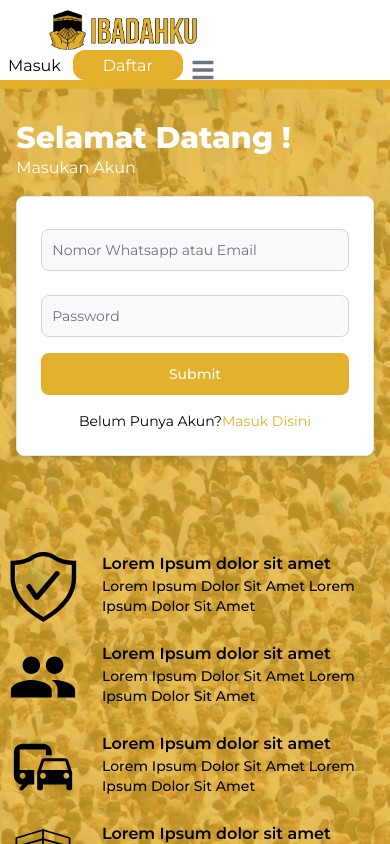
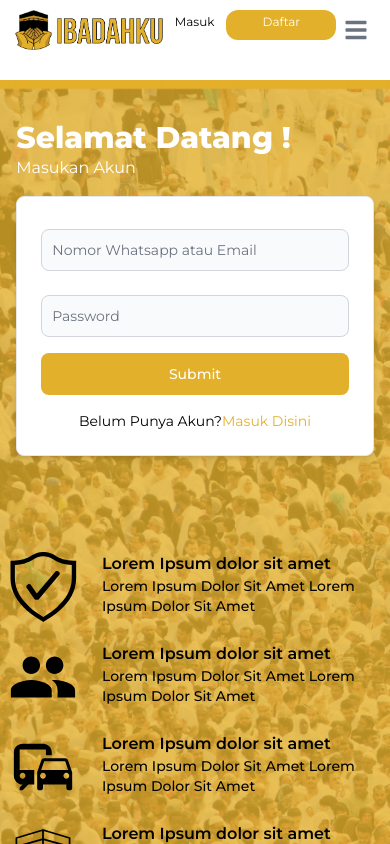
Before and after one commit to fikriymnn/umr-web, a Next.js app: page /login in a window 390 px wide. Shown: the top 844 px of the page. Built offline with nearby package versions, Linux system fonts and the light colour scheme.

Commit message:
navbar adjusment

```diff
--- a/src/components/navbar.jsx
+++ b/src/components/navbar.jsx
@@ -6,13 +6,8 @@ import Image from "next/image";
 export default function CustomNavbar() {
   return (
     <Navbar fluid rounded className="h-[80px]">
-      <Navbar.Brand href="/" className="ml-10">
-        {/* <img
-          alt="Flowbite React Logo"
-          className="mr-3 h-6 sm:h-9"
-          src="/favicon.svg"
-        /> */}
-        {/* <span className="self-center whitespace-nowrap text-3xl font-bold dark:text-white ml-10">
+      <Navbar.Brand href="/" className="md:ml-10 sm:ml-10 mx-auto">
+        {/* <span className="text-center whitespace-nowrap text-3xl font-bold dark:text-white ml-10">
           UmrohYuk
         </span> */}
         <Image
@@ -22,22 +17,24 @@ export default function CustomNavbar() {
           height={150}
         />
       </Navbar.Brand>
-      <div className="flex md:order-2 mr-10">
+      <div className="flex md:order-2 md:mr-10 mx-auto">
         <a href="/login">
-          <p className="pt-1 pe-3 hover:text-[#E3B02B]">Masuk</p>
+          <p className="pt-1 pe-3 md:text-base sm:text-base text-xs hover:text-[#E3B02B]">
+            Masuk
+          </p>
         </a>
         <a href="/register">
-          <div className="text-center bg-[#E3B02B] hover:bg-white text-white hover:text-[#E3B02B] w-[110px] h-[30px] rounded-xl">
+          <div className="text-center bg-[#E3B02B] hover:bg-white text-white md:text-base sm:text-base text-xs hover:text-[#E3B02B] w-[110px] h-[30px] rounded-xl">
             <p className="pt-1">Daftar</p>
           </div>
         </a>
         <Navbar.Toggle />
       </div>
 
-      <Navbar.Collapse>
+      <Navbar.Collapse className="z-50 bg-white">
         <Navbar.Link href="/package">
           <div className="flex">
-            <div className="w-2/12">
+            <div className="md:w-2/12 w-1/12">
               <Image
                 src="/assets/images/Kaaba.png"
                 width={50}
```
